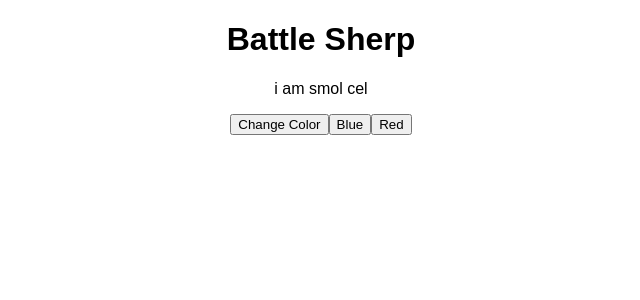
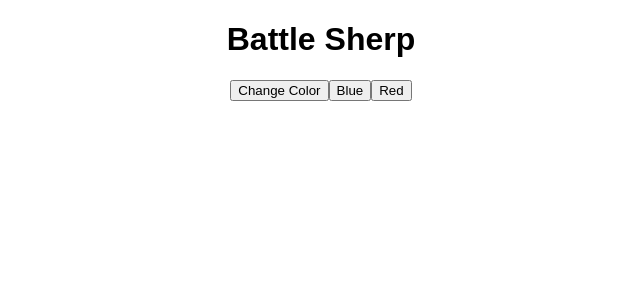
Before and after one commit to jaderosse/battle_react, a React (Create React App) app in the folder client/: page / in a window 1280 px wide. Shown: the top 300 px of the page, without its empty margins (319-959 px from the left). Built offline with nearby package versions, Linux system fonts and the light colour scheme; no server answers.

Commit message:
style changes to cell, using component BoardCell now

```diff
--- a/client/src/App.css
+++ b/client/src/App.css
@@ -1,3 +1,9 @@
 .App {
   text-align: center;
 }
+
+#cell {
+  width: 200px;
+  height: 200px;
+  display: inline-block;
+}
--- a/client/src/App.js
+++ b/client/src/App.js
@@ -1,6 +1,5 @@
 import React, { Component } from 'react';
 import BoardCell from './BoardCell';
-import Socket from './socket.js';
 import './App.css';
 
 class App extends Component {
@@ -9,7 +8,6 @@ class App extends Component {
       <div className="App">
         <h1>Battle Sherp</h1>
         <BoardCell/>
-        <Socket />
       </div>
     );
   }
--- a/client/src/BoardCell.js
+++ b/client/src/BoardCell.js
@@ -1,11 +1,11 @@
 import React, {Component} from 'react';
+import Socket from './socket.js';
+
 
 class BoardCell extends Component {
 	render(){
 		return (
-			<div>
-				<p>i am smol cel</p>
-			</div>
+			<Socket />
 		)
 	}
 }
--- a/client/src/socket.js
+++ b/client/src/socket.js
@@ -1,19 +1,29 @@
 import React, { Component } from "react";
 import socketIOClient from "socket.io-client";
+import './App.css';
 
 class Socket extends Component {
   constructor() {
     super();
     this.state = {
       endpoint: "http://127.0.0.1:4001/",
-      color: 'yellow'
+      color: 'white',
+      // position: this.props.id
     }
   }
+
+  //eventually want controls without buttons
+  //click inside component to change color based on if ship is present
+  //grey for miss, red for hit
+  //if isHit, pass props to scorekeeping component
+  //keep like sockets interacting for each board
+  //give each cell unique id, then connect each w/socket
 
 componentDidMount = () => {
   const socket = socketIOClient(this.state.endpoint)
   socket.on('color has changed', (col) => {
-    document.body.style.backgroundColor = col
+    // document.body.style.backgroundColor = col
+    this.setState({color: col})
   })
 }
 
@@ -24,7 +34,7 @@ componentDidMount = () => {
 
   render() {
     return (
-      <div id="cell">
+      <div id="cell" style={{backgroundColor: this.state.color}}>
         <button onClick={() => this.send() }>Change Color</button>
         <button id="blue" onClick={() => this.setState({color: 'blue'})}>Blue</button>
         <button id="red" onClick={() => this.setState({color: 'red'})}>Red</button>
```
Also changed, not shown: 1 other file (tests, documents, lock files or other folders).
